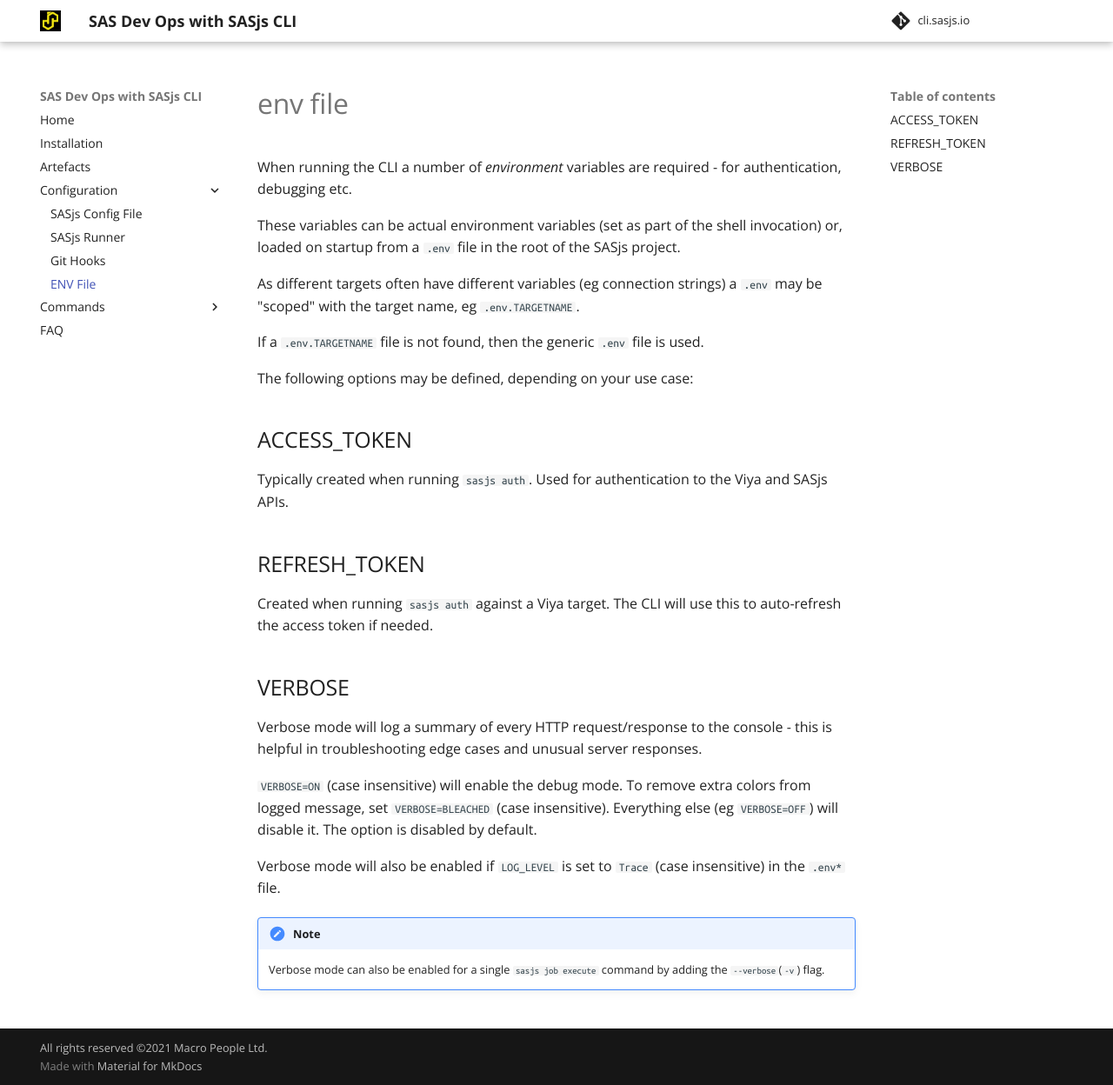
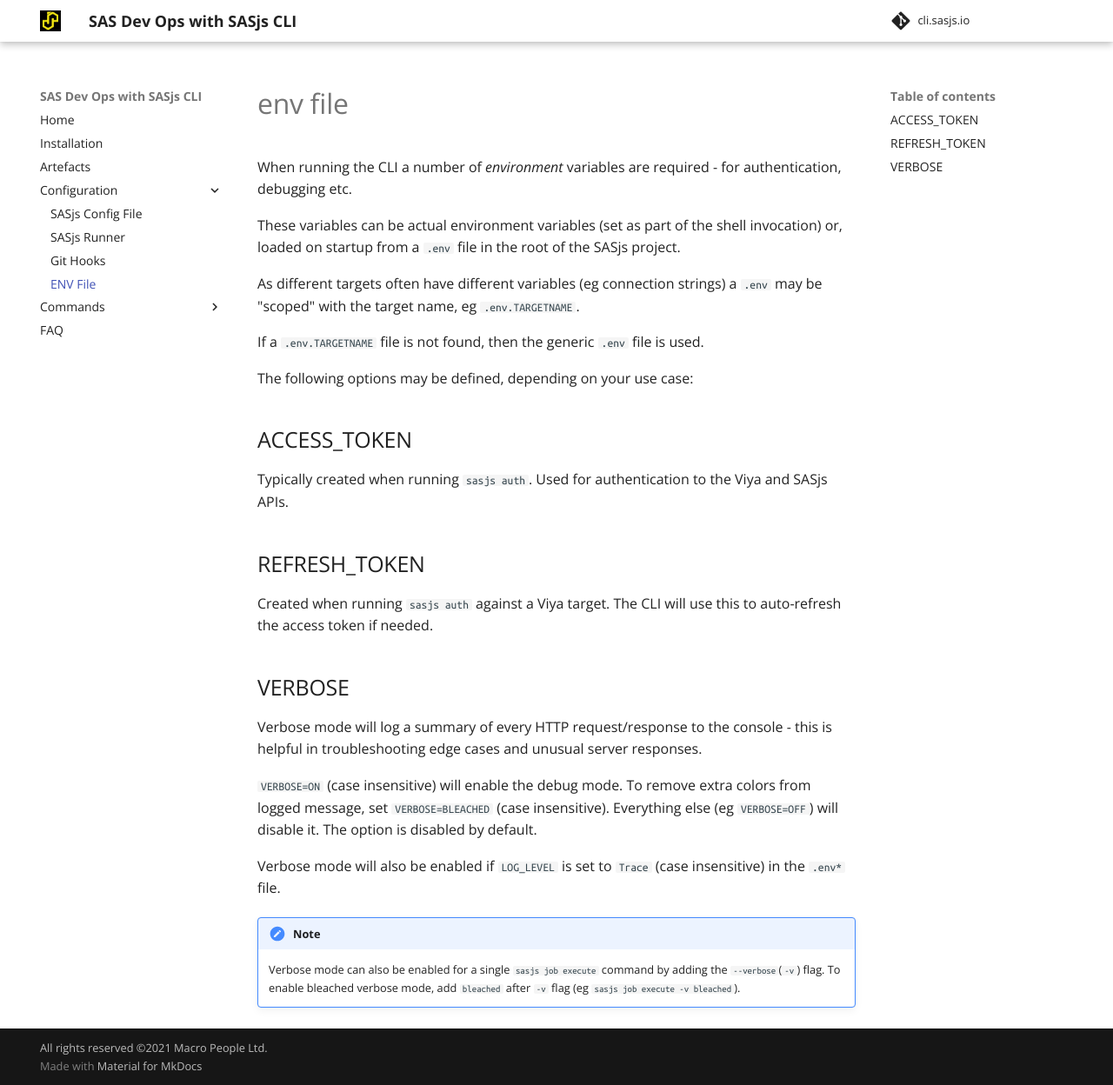
Before and after one commit to sasjs/cli.sasjs.io, an MkDocs documentation site: the page built from docs/env.md, in a window 1280 px wide and 1248 px high. Shown: the whole window at 87% size. Built offline with MkDocs 1.6.1 and Material for MkDocs 9.7.7, drawn with Linux system fonts in a browser that asks for light colours; comment, search, counter and statistics services are not loaded.

Commit message:
docs(verbose): updated env docs

```diff
--- a/docs/env.md
+++ b/docs/env.md
@@ -34,3 +34,4 @@
 
 !!! note
     Verbose mode can also be enabled for a single `sasjs job execute` command by adding the `--verbose`(`-v`) flag.
+    To enable bleached verbose mode, add `bleached` after `-v` flag (eg `sasjs job execute -v bleached`).
```
